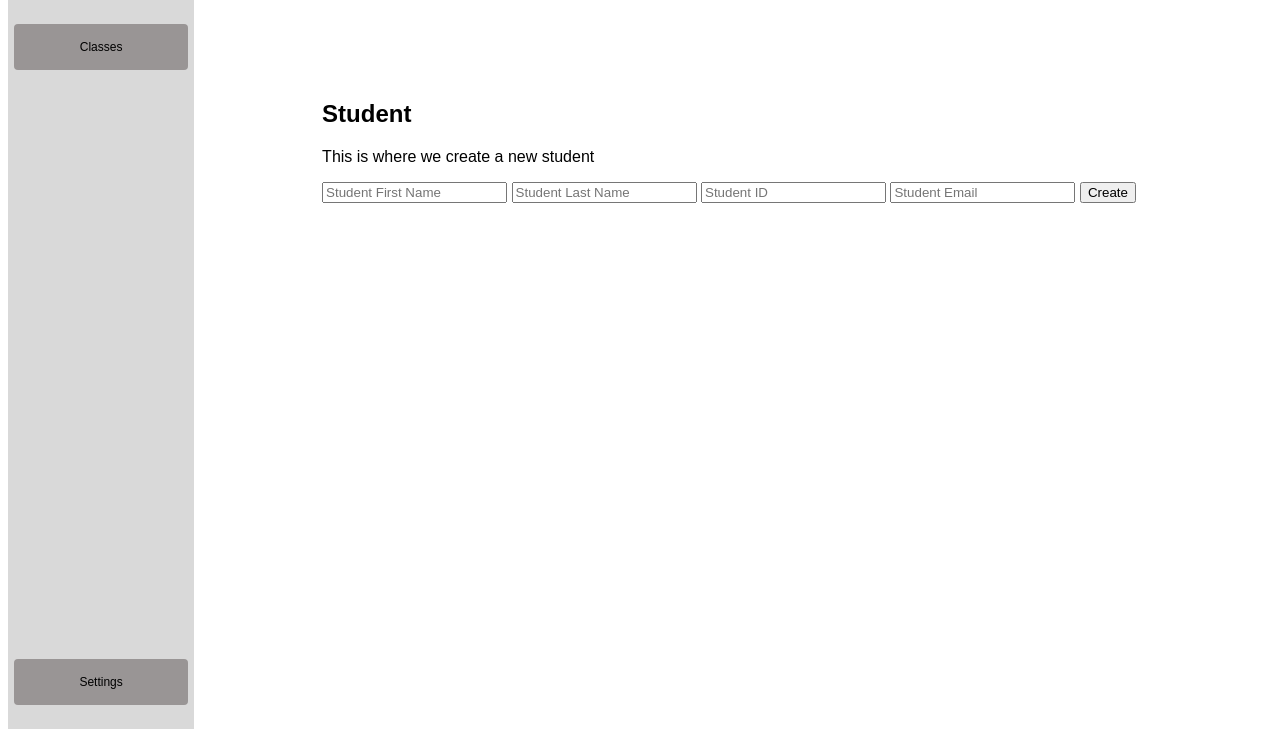
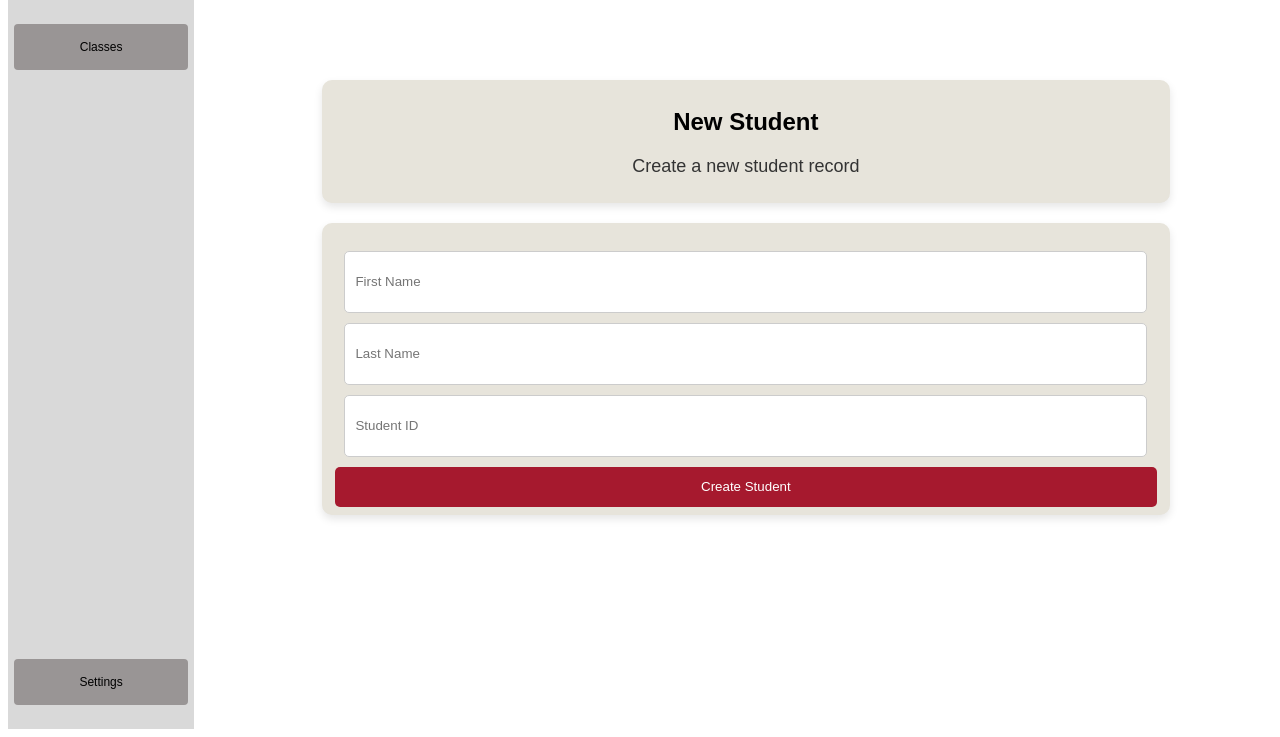
Before and after one commit to JamesPirrie/COMP4050-Mexico, a Flask app: page /student in a window 1280 px wide. Shown: the part 79-816 px from the top of the page. Run offline with Flask 3, Linux system fonts and the light colour scheme.

Commit message:
Added css and styling for unit and student and newStudent

```diff
--- a/frontend/app.py
+++ b/frontend/app.py
@@ -3,6 +3,8 @@ from datetime import date
 import requests
 import json
 import uuid
+import logging
+
 
 backend = "http://localhost:3000/api/"
 
@@ -17,6 +19,8 @@ user = User()
 
 def isAuthenticated():
     return user.userAuthenticated
+
+logging.basicConfig(level=logging.DEBUG)
 
 # How to use this code
 # url requests from the user are detected using @app.route()
@@ -34,6 +38,7 @@ def isAuthenticated():
 
 # accessing the backend API is handled with the helper functions at the bottom of this code
 # look through the code to see examples of how this is done
+
 
 @app.route('/')
 def default():
@@ -146,12 +151,10 @@ def newAssignment():
 #-----------------------------------
 #Student Routes
 
+#Student Routes
 @app.route('/student')
-def student():
-    return render_template('student.html')
-
-@app.route('/newStudent', methods = ['GET', 'POST'])
-def newStudent():
+@app.route('/new_student', methods=['GET', 'POST'])
+def new_student():
     if request.method == 'POST':
         email = user.email
         fname = request.form['fname']
@@ -161,6 +164,26 @@ def newStudent():
         postStudent(json)
         return redirect(url_for('classes'))
     return render_template('newStudent.html')
+
+def getStudents(classid):
+    """
+    Gets a list of students for the given class.
+    Args:
+        classid (int): the id of the class to get students for
+    Returns:
+        list: A list of students
+    """
+    return json.loads(requests.get(f'{backend}students?email={user.email}&class_id={classid}').content)
+
+def postStudent(json):
+    """
+    Posts a new student to the backend server.
+    Args:
+        json (dict): A json object containing the student details
+    Returns:
+        response: The response from the server
+    """
+    return requests.post(f'{backend}students', json=json)
 
 #-----------------------------------
 #Viva Routes
--- a/frontend/templates/newStudent.html
+++ b/frontend/templates/newStudent.html
@@ -1,15 +1,19 @@
 {% extends 'base.html' %}
+{% block title %}VivaMQ New Student{% endblock %}
+{% block content %}
 
-{% block title %}VivaMQ New Assignment{% endblock %}
+<div class="welcome-box">
+    <h2>New Student</h2>
+    <p>Create a new student record</p>
+</div>
 
-{% block content %}
-<h2>New Student</h2>
-<p>This is where we create a new student</p>
-<form method="post" id="login" class="login-form">
-    <input type="text" id="fname" name="fname" placeholder="Student First Name" required>
-    <input type="text" id="lname" name="lname" placeholder="Student Last Name" required>
-    <input type="text" id="id" name="id" placeholder="Student ID" required>
-    <input type="email" id="email" name="email" placeholder="Student Email" required>
-    <button type="submit">Create</button>
-</form>
+<div class="content-box">
+    <form class="create-form" method="POST">
+        <input type="text" name="fname" placeholder="First Name" required>
+        <input type="text" name="lname" placeholder="Last Name" required>
+        <input type="text" name="id" placeholder="Student ID" required>
+        <button type="submit">Create Student</button>
+    </form>
+</div>
+
 {% endblock %}
--- a/frontend/templates/student.html
+++ b/frontend/templates/student.html
@@ -1,15 +1,40 @@
 {% extends 'base.html' %}
+{% block title %}Student Details - VivaMQ{% endblock %}
+{% block content %}
 
-{% block title %}VivaMQ New Assignment{% endblock %}
+<div class="welcome-box">
+    <h2>Student Details</h2>
+    <p>View and manage student information for {{ student.first_name }} {{ student.last_name }}</p>
+</div>
 
-{% block content %}
-<h2>Student {{ id }}</h2>
-<p>This is where we create a new student</p>
-<form method="post" id="login" class="login-form">
-    <input type="text" id="fname" name="fname" placeholder="Student First Name" required>
-    <input type="text" id="lname" name="lname" placeholder="Student Last Name" required>
-    <input type="text" id="id" name="id" placeholder="Student ID" required>
-    <input type="email" id="email" name="email" placeholder="Student Email" required>
-    <button type="submit">Create</button>
-</form>
+<div class="content-box">
+    <h3>Student Information</h3>
+    <div class="student-info">
+        <p><strong>Name:</strong> {{ student.first_name }} {{ student.last_name }}</p>
+        <p><strong>Student ID:</strong> {{ student.student_id }}</p>
+        <!-- Add more student details as needed -->
+    </div>
+
+    <h3>Assignments</h3>
+    <div class="assignments-list">
+        {% if assignments %}
+            {% for assignment in assignments %}
+                <div class="link">
+                    <a href="{{ url_for('assignment', name=assignment.name) }}" class="test-assignment-button">
+                        {{ assignment.name }}
+                    </a>
+                </div>
+            {% endfor %}
+        {% else %}
+            <p class="placeholder-text">No assignments for this student.</p>
+        {% endif %}
+    </div>
+
+    <div class="button-spacer"></div>
+
+    <div class="add-button">
+        <a href="{{ url_for('newAssignment', student_id=student.student_id) }}">Add New Assignment</a>
+    </div>
+</div>
+
 {% endblock %}
```
Also changed, not shown: frontend/templates/unit.html (+29 -16 lines).
